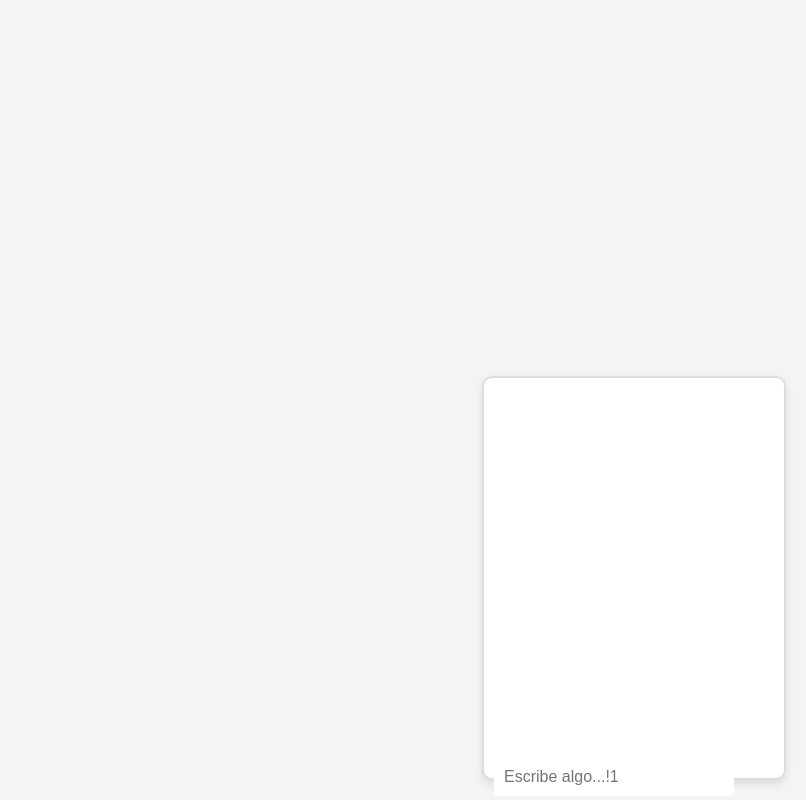
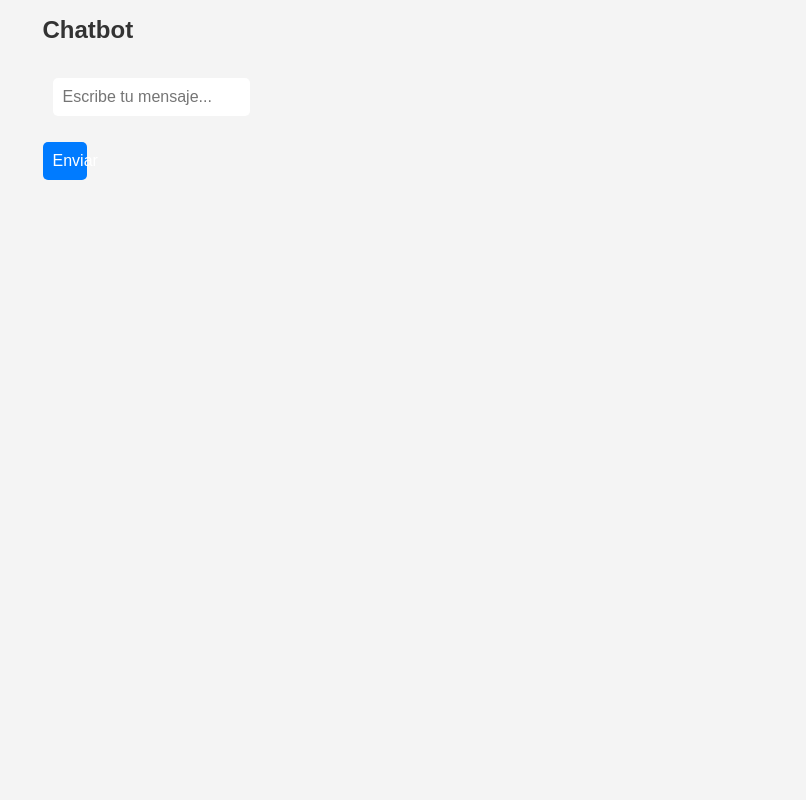
Before and after one commit to pascualmanuel/investify, a React (Create React App) app: page /chatbot in a window 1280 px wide. Shown: the whole page, without its empty margins (474-1280 px from the left). Built offline with nearby package versions, Linux system fonts and the light colour scheme.

Commit message:
chat nuevo

```diff
--- a/src/Components/ChatBot/ChatBot.jsx
+++ b/src/Components/ChatBot/ChatBot.jsx
@@ -1,106 +1,64 @@
-// Chatbot.js
 import React, { useState } from "react";
+import axios from "axios";
 
 const Chatbot = () => {
+  const [input, setInput] = useState("");
   const [messages, setMessages] = useState([]);
-  const [userInput, setUserInput] = useState("");
 
-  const handleInputChange = (e) => {
-    setUserInput(e.target.value);
-  };
+  const handleSubmit = async (e) => {
+    e.preventDefault();
 
-  const sendMessage = async () => {
-    if (!userInput.trim()) return;
+    const newMessages = [...messages, { text: input, sender: "user" }];
+    setMessages(newMessages);
 
-    const newMessages = [...messages, { sender: "user", text: userInput }];
-    setMessages(newMessages);
-    setUserInput("");
+    try {
+      const response = await axios.post(
+        "https://api-inference.huggingface.co/models/facebook/blenderbot-400M-distill",
+        { inputs: input },
+        {
+          headers: {
+            Authorization: `Bearer ${process.env.REACT_APP_HUGGINGFACE_API_TOKEN}`,
+          },
+        }
+      );
 
-    // Generar respuesta
-    const response = await getChatbotResponse(userInput);
-
-    // Guardar la interacción
-    await storeInteraction(userInput, response);
-
-    // Actualizar mensajes
-    setMessages([...newMessages, { sender: "bot", text: response }]);
-  };
-
-  const getChatbotResponse = async (input) => {
-    const lowerInput = input.toLowerCase();
-
-    // Verificar si está pidiendo cotización de criptomonedas (ejemplo: "precio bitcoin")
-    if (
-      lowerInput.includes("precio") &&
-      (lowerInput.includes("bitcoin") || lowerInput.includes("btc"))
-    ) {
-      return await fetchCryptoPrice("bitcoin");
+      setMessages([
+        ...newMessages,
+        { text: response.data.generated_text, sender: "bot" },
+      ]);
+    } catch (error) {
+      console.error("Error al obtener la respuesta del modelo:", error);
+      setMessages([
+        ...newMessages,
+        { text: "Lo siento, no pude procesar tu solicitud.!!", sender: "bot" },
+      ]);
     }
 
-    // Verificar si está pidiendo cotización del dólar
-    if (
-      lowerInput.includes("dólar") ||
-      lowerInput.includes("usd") ||
-      lowerInput.includes("dolar")
-    ) {
-      return await fetchDollarPrice();
-    }
-
-    // Respuesta por defecto para temas desconocidos
-    return `Soy un chatbot especializado en cotizaciones de criptomonedas y del dólar. Pregúntame el precio del bitcoin o el dólar.`;
-  };
-
-  const fetchCryptoPrice = async (cryptoId) => {
-    try {
-      const res = await fetch(
-        `https://api.coingecko.com/api/v3/simple/price?ids=${cryptoId}&vs_currencies=usd`
-      );
-      const data = await res.json();
-      return `El precio de ${
-        cryptoId.charAt(0).toUpperCase() + cryptoId.slice(1)
-      } es $${data[cryptoId].usd} USD.`;
-    } catch (error) {
-      return "Lo siento, no pude obtener el precio de la criptomoneda en este momento.";
-    }
-  };
-
-  const fetchDollarPrice = async () => {
-    try {
-      const res = await fetch("https://api.bluelytics.com.ar/v2/latest");
-      const data = await res.json();
-      const oficial = data.oficial;
-      const blue = data.blue;
-      return `Cotización del dólar:\n- Oficial: Compra $${oficial.value_buy} / Venta $${oficial.value_sell}\n- Blue: Compra $${blue.value_buy} / Venta $${blue.value_sell}`;
-    } catch (error) {
-      return "Lo siento, no pude obtener la cotización del dólar en este momento.";
-    }
-  };
-
-  const storeInteraction = async (userQuery, botResponse) => {
-    await fetch("https://api.magicloops.com/store", {
-      method: "POST",
-      body: JSON.stringify({ userQuery, botResponse }),
-      headers: { "Content-Type": "application/json" },
-    });
+    setInput("");
   };
 
   return (
-    <div className="chatbot-container">
-      <div className="chatbot-messages">
-        {messages.map((msg, index) => (
-          <div key={index} className={msg.sender}>
+    <div>
+      <h1>Chatbot</h1>
+      <div>
+        {messages.map((msg, idx) => (
+          <p
+            key={idx}
+            style={{ color: msg.sender === "user" ? "blue" : "green" }}
+          >
             {msg.text}
-          </div>
+          </p>
         ))}
       </div>
-      <input
-        type="text"
-        value={userInput}
-        onChange={handleInputChange}
-        onKeyPress={(e) => (e.key === "Enter" ? sendMessage() : null)}
-        placeholder="Escribe algo...!1"
-      />
-      <button onClick={sendMessage}>Enviar</button>
+      <form onSubmit={handleSubmit}>
+        <input
+          type="text"
+          value={input}
+          onChange={(e) => setInput(e.target.value)}
+          placeholder="Escribe tu mensaje..."
+        />
+        <button type="submit">Enviar</button>
+      </form>
     </div>
   );
 };
```
